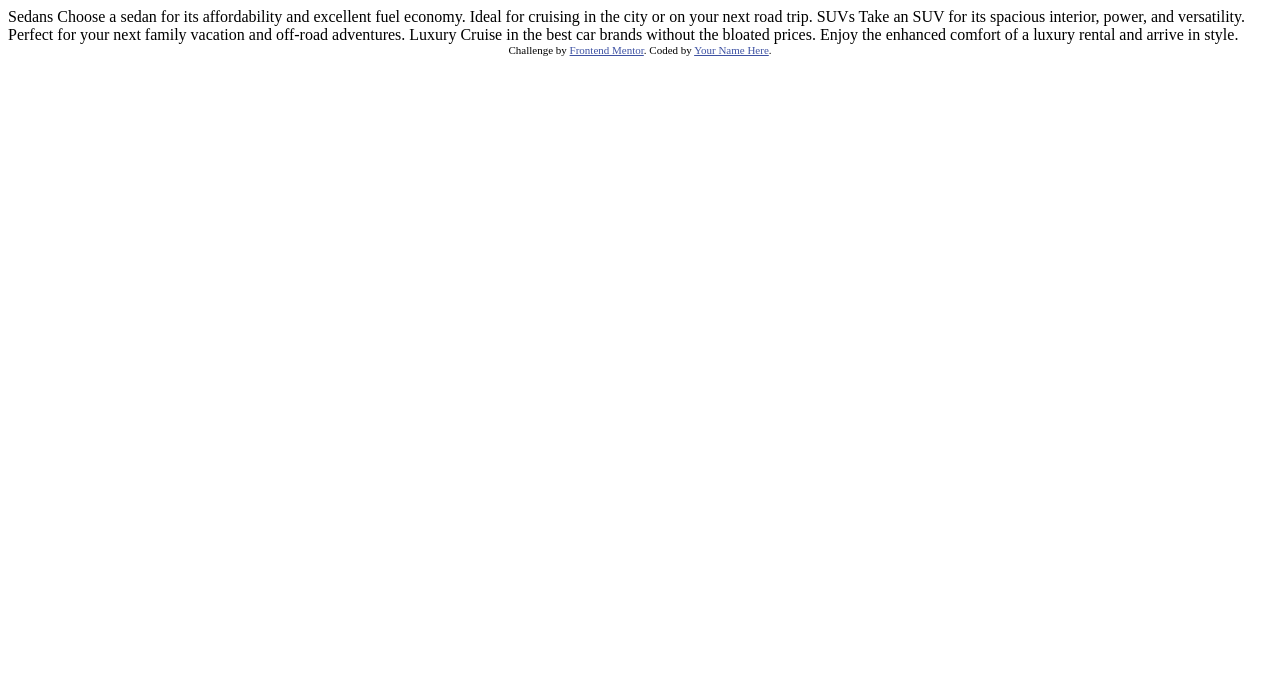
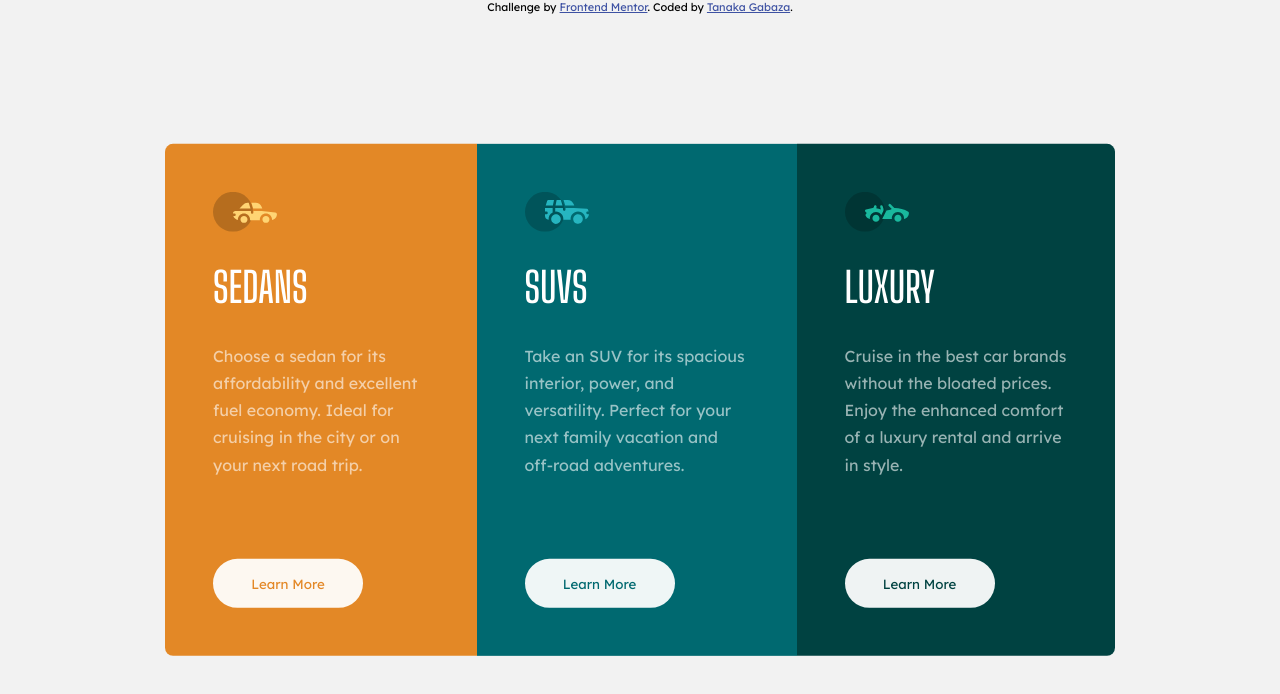
Before and after one commit to tagabaza/frontendmentor-3-column-card, a plain HTML site: page index.html in a window 1280 px wide. Drawn offline with Linux system fonts and the light colour scheme.

Commit message:
Final commit

```diff
--- a/index.html
+++ b/index.html
@@ -1,36 +1,54 @@
 <!DOCTYPE html>
 <html lang="en">
+
 <head>
   <meta charset="UTF-8">
   <meta name="viewport" content="width=device-width, initial-scale=1.0"> <!-- displays site properly based on user's device -->
 
   <link rel="icon" type="image/png" sizes="32x32" href="./images/favicon-32x32.png">
-
+  <link rel="preconnect" href="https://fonts.gstatic.com">
+  <link href="https://fonts.googleapis.com/css2?family=Lexend+Deca&display=swap" rel="stylesheet">
+  <link rel="preconnect" href="https://fonts.gstatic.com">
+<link href="https://fonts.googleapis.com/css2?family=Big+Shoulders+Display:wght@400;500;600;700&display=swap" rel="stylesheet">
+  <link rel="stylesheet" href="styles.css">
   <title>Frontend Mentor | 3-column preview card component</title>
 
-  <!-- Feel free to remove these styles or customise in your own stylesheet 👍 -->
   <style>
     .attribution { font-size: 11px; text-align: center; }
     .attribution a { color: hsl(228, 45%, 44%); }
   </style>
 </head>
+
 <body>
 
-  Sedans
-  Choose a sedan for its affordability and excellent fuel economy. Ideal for cruising in the city
-  or on your next road trip.
-
-  SUVs
-  Take an SUV for its spacious interior, power, and versatility. Perfect for your next family vacation
-  and off-road adventures.
-
-  Luxury
-  Cruise in the best car brands without the bloated prices. Enjoy the enhanced comfort of a luxury
-  rental and arrive in style.
+    <div class="card">
+      <div class="sedans">
+        <div class="sedan img"></div>
+        <h1>SEDANS</h1>
+        <p>Choose a sedan for its affordability and excellent fuel economy. Ideal for cruising in the city
+          or on your next road trip.</p>
+        <button type="button" class="btn">Learn More</button>
+      </div>
+      <div class="suvs">
+        <div class="suv img"></div>
+        <h1>SUVS</h1>
+        <p>Take an SUV for its spacious interior, power, and versatility. Perfect for your next family vacation
+          and off-road adventures.</p>
+        <button type="button" class="btn">Learn More</button>
+      </div>
+      <div class="luxury">
+        <div class="luxurys img"> </div>
+        <h1>LUXURY</h1>
+        <p>Cruise in the best car brands without the bloated prices. Enjoy the enhanced comfort of a luxury
+          rental and arrive in style.</p>
+        <button type="button" class="btn">Learn More</button>
+      </div>
+    </div>
 
   <div class="attribution">
     Challenge by <a href="https://www.frontendmentor.io?ref=challenge" target="_blank">Frontend Mentor</a>.
-    Coded by <a href="#">Your Name Here</a>.
+    Coded by <a href="#">Tanaka Gabaza</a>.
   </div>
 </body>
+
 </html>
--- a/styles.css
+++ b/styles.css
@@ -0,0 +1,119 @@
+* {
+  padding: 0;
+  margin: 0;
+}
+
+body {
+  background-color: hsl(0, 0%, 95%);
+  color: hsla(0, 0%, 100%, 0.75);
+  font-family: 'Lexend Deca', sans-serif;
+  font-size: 1rem;
+  min-height: 100vh;
+}
+
+h1 {
+  color: #fff;
+  font-family: 'Big Shoulders Display', cursive;
+  font-size: 2.6rem;
+  font-weight: 600;
+  padding: 1.9rem 0;
+}
+
+p {
+  font-weight: 100;
+  line-height: 1.7;
+  opacity: 0.8;
+  padding-bottom: 5rem;
+}
+
+.card {
+  display: flex;
+  left: 50%;
+  position: absolute;
+  top: 50%;
+  transform: translate(-50%, -50%);
+  width: 950px;
+}
+
+.sedans {
+  background-color: hsl(31, 77%, 52%);
+  border-top-left-radius: 0.5rem;
+  border-bottom-left-radius: 0.5rem;
+  padding: 3rem;
+  z-index: 2;
+}
+
+.sedan{
+    background-image: url(images/icon-sedans.svg);
+  }
+
+.img {
+  background-size: cover;
+  height: 2.5rem;
+  width: 4rem;
+}
+
+.suvs {
+  background-color: hsl(184, 100%, 22%);
+  padding: 3rem;
+  z-index: 3;
+}
+
+.suv{
+  background-image: url(images/icon-suvs.svg);
+}
+
+.luxury {
+  background-color: hsl(179, 100%, 13%);
+  border-top-right-radius: 0.5rem;
+  border-bottom-right-radius: 0.5rem;
+  padding: 3rem;
+  z-index: 4;
+}
+
+.luxurys{
+  background-image: url(images/icon-luxury.svg);
+}
+
+.btn {
+  border: none;
+  border-radius: 2rem;
+  font-family: 'Lexend Deca', sans-serif;
+  height: 3.1rem;
+  mix-blend-mode: screen;
+  outline: none;
+  width: 150px;
+}
+
+.attribution{
+  color: black;
+}
+
+@media screen and (max-width: 1000px) {
+
+  body{
+    margin: 30px auto;
+  }
+
+  p{
+    padding-bottom: 2rem;
+  }
+
+  .card{
+    flex-direction: column;
+    transform: translate(-50%, -25%);
+    width: 90%;
+    min-width: 275px;
+    padding-bottom: 40px;
+  }
+
+  .sedans{
+    border-top-right-radius: 0.5rem;
+    border-bottom-left-radius: 0;
+  }
+
+  .luxury{
+    border-bottom-left-radius: 0.5rem;
+    border-top-right-radius: 0;
+  }
+}
```
